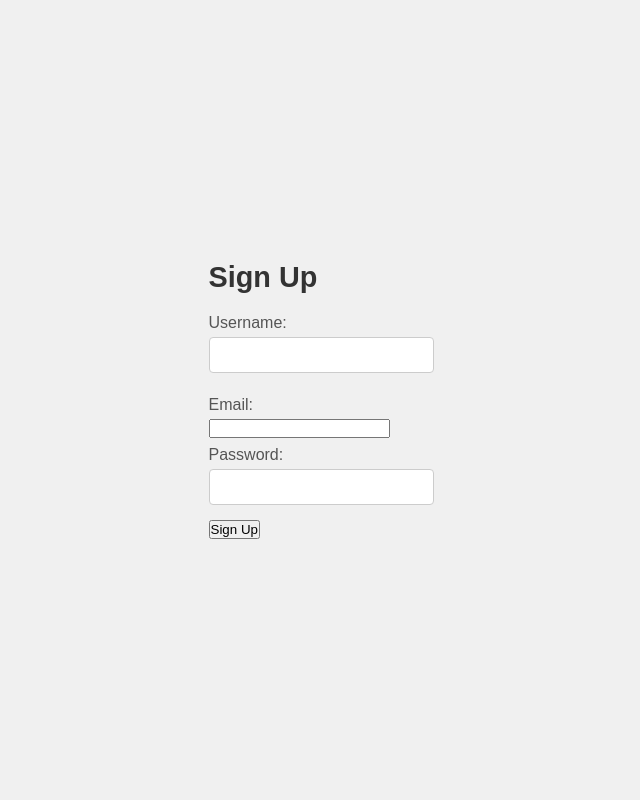
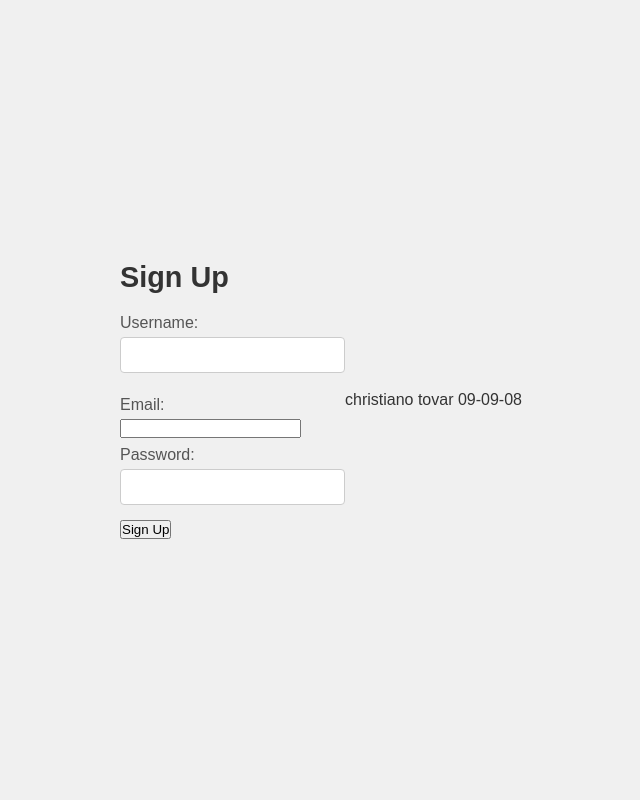
Before and after one commit to ayohassan-1/dreamweaver1, a PHP site: page /signup.php in a window 1280 px wide. Shown: the whole page, without its empty margins (319-959 px from the left). Run offline with PHP 8.4, Linux system fonts and the light colour scheme.

Commit message:
Update signup.php

```diff
--- a/users/signup.php
+++ b/users/signup.php
@@ -28,3 +28,6 @@
     </div>
 </body>
 </html>
+
+
+christiano tovar 09-09-08
```
